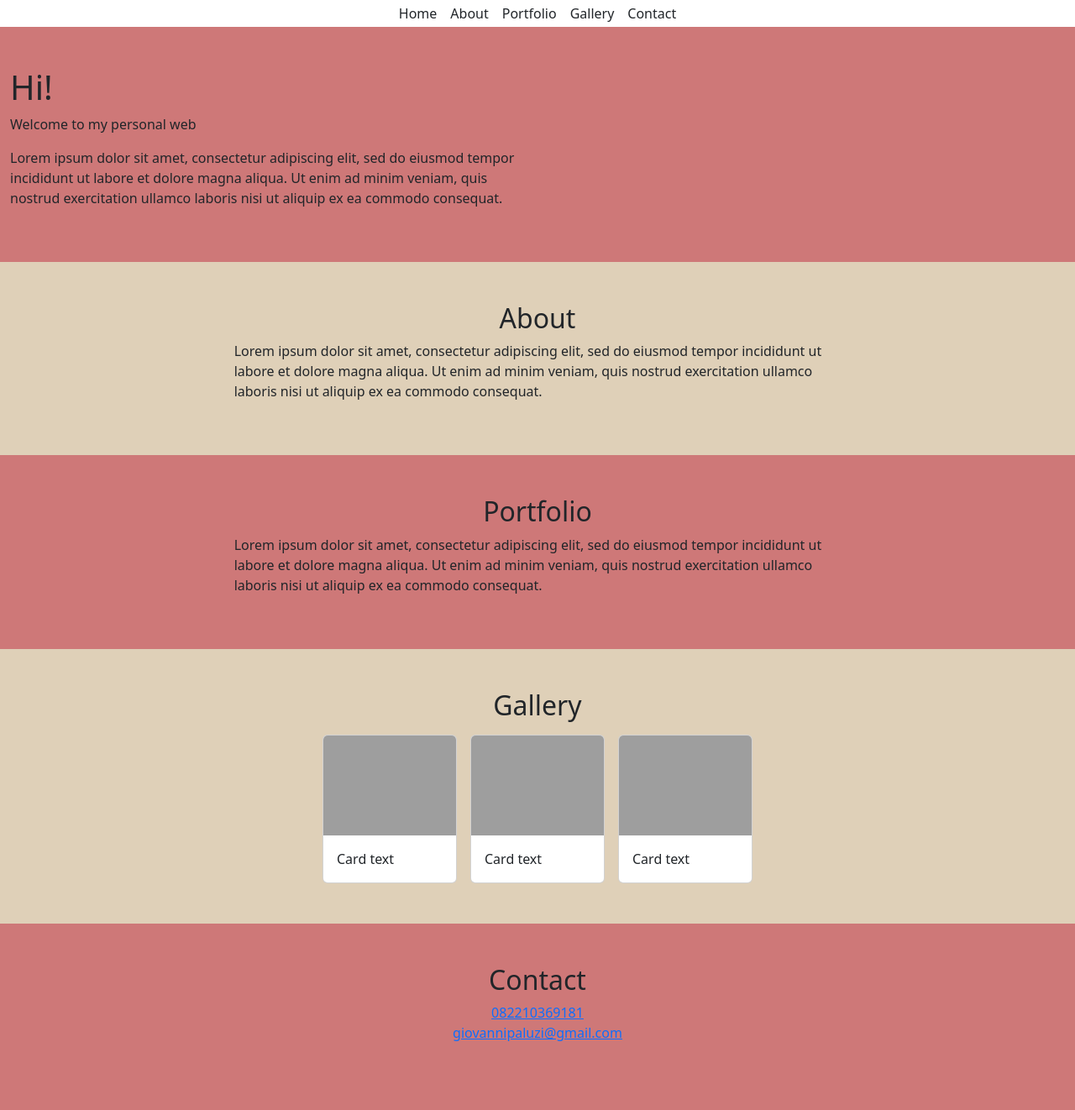
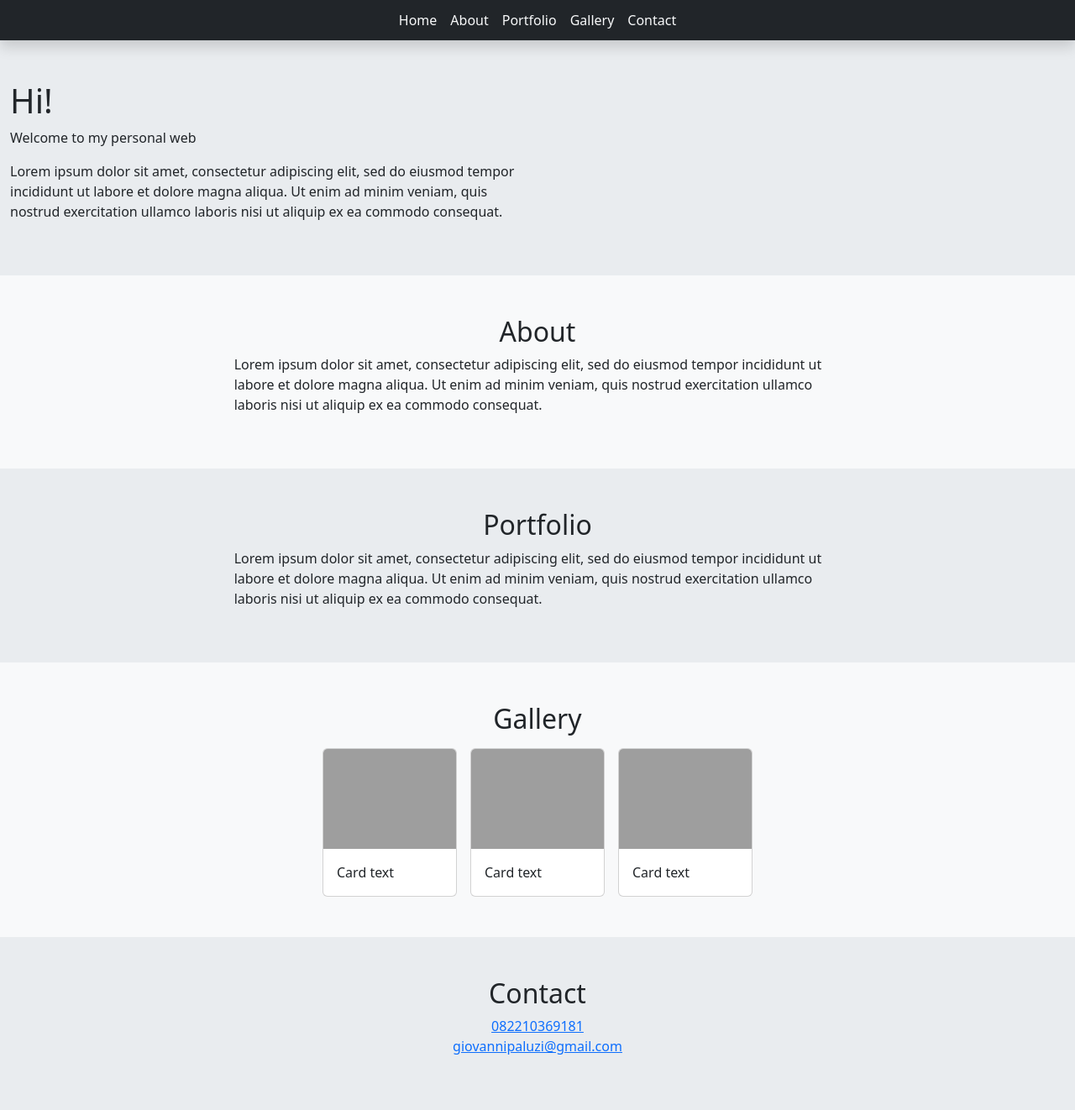
Before and after one commit to gPaluzi/gioWeb, a Flask app: page / in a window 1280 px wide. Shown: the whole page at 84% size. Before the commit the page ends 1240 px from the top, so only its background shows below. Run offline with Flask 3, Linux system fonts and the light colour scheme; grey boxes are pictures that could not be loaded.

Commit message:
mod home: fix color

```diff
--- a/templates/index.html
+++ b/templates/index.html
@@ -3,18 +3,17 @@
 <head>
     <meta charset="UTF-8">
     <meta name="viewport" content="width=device-width, initial-scale=1.0">
-    <link rel="stylesheet" href="{{ url_for('static', filename='styles.css') }}">
     <link href="https://cdn.jsdelivr.net/npm/bootstrap@5.3.8/dist/css/bootstrap.min.css" rel="stylesheet" integrity="sha384-sRIl4kxILFvY47J16cr9ZwB07vP4J8+LH7qKQnuqkuIAvNWLzeN8tE5YBujZqJLB" crossorigin="anonymous">
     <title>Personal Website</title>
 </head>
 <body>
     <header>
-        <nav class="navbar navbar-expand-lg m-2">
-            <div class="container-fluid">
+        <nav class="navbar navbar-expand-lg navbar-dark bg-dark text-light sticky-top shadow">
+            <div class="container-fluid p-3">
                 <button class="navbar-toggler" type="button" data-bs-toggle="collapse" data-bs-target="#navbarNav" aria-controls="navbarNav" aria-expanded="false" aria-label="Toggle navigation">
                     <span class="navbar-toggler-icon"></span>
                 </button>
-                <div class="collapse navbar-collapse column-gap-3 me-3 position-absolute start-50 translate-middle-x" id="navbarNav">
+                <div class="collapse navbar-collapse show column-gap-3 me-3 position-absolute start-50 translate-middle-x" id="navbarNav">
                     <a class="nav-link active" href="#home">Home</a>
                     <a class="nav-link" href="#about">About</a>
                     <a class="nav-link" href="#portfolio">Portfolio</a>
@@ -25,7 +24,7 @@
         </nav>
     </header>
     <main class="gap-0">
-        <div class="container-fluid even pt-5 pb-5" id="home">
+        <div class="container-fluid even pt-5 pb-5 bg-body-secondary" id="home">
             <div class="row align-items-center">
                 <div class="col-md-6">
                     <h1>Hi!</h1>
@@ -34,7 +33,7 @@
                 </div>
             </div>
         </div>
-        <div class="container-fluid odd pt-5 pb-5" id="about">
+        <div class="container-fluid odd pt-5 pb-5 bg-body-tertiary" id="about">
             <div class="row align-items-center justify-content-center">
                 <div class="col-md-7">
                     <h2 class="text-center">About</h2>
@@ -42,7 +41,7 @@
                 </div>
             </div>
         </div>
-        <div class="container-fluid even pt-5 pb-5" id="portfolio">
+        <div class="container-fluid even pt-5 pb-5 bg-body-secondary" id="portfolio">
             <div class="row align-items-center justify-content-center">
                 <div class="col-md-7">
                     <h2 class="text-center">Portfolio</h2>
@@ -50,7 +49,7 @@
                 </div>
             </div>
         </div>
-        <div class="container-fluid odd pt-5 pb-5" id="gallery">
+        <div class="container-fluid odd pt-5 pb-5 bg-body-tertiary" id="gallery">
             <h2 class="text-center mb-3">Gallery</h2>
             <div class="row justify-content-center">
                 <div class="col d-flex justify-content-center column-gap-3">
@@ -75,7 +74,9 @@
                 </div>
             </div>
         </div>
-        <div class="container-fluid even pt-5 pb-5" id="contact">
+    </main>
+    <footer>
+        <div class="container-fluid even pt-5 pb-5 bg-body-secondary" id="contact">
             <div class="row align-items-center justify-content-center">
                 <div class="col-md-7 text-center">
                     <h2>Contact</h2>
@@ -86,6 +87,6 @@
                 </div>
             </div>
         </div>
-    </main>
+    </footer>
 </body>
 </html>
```
